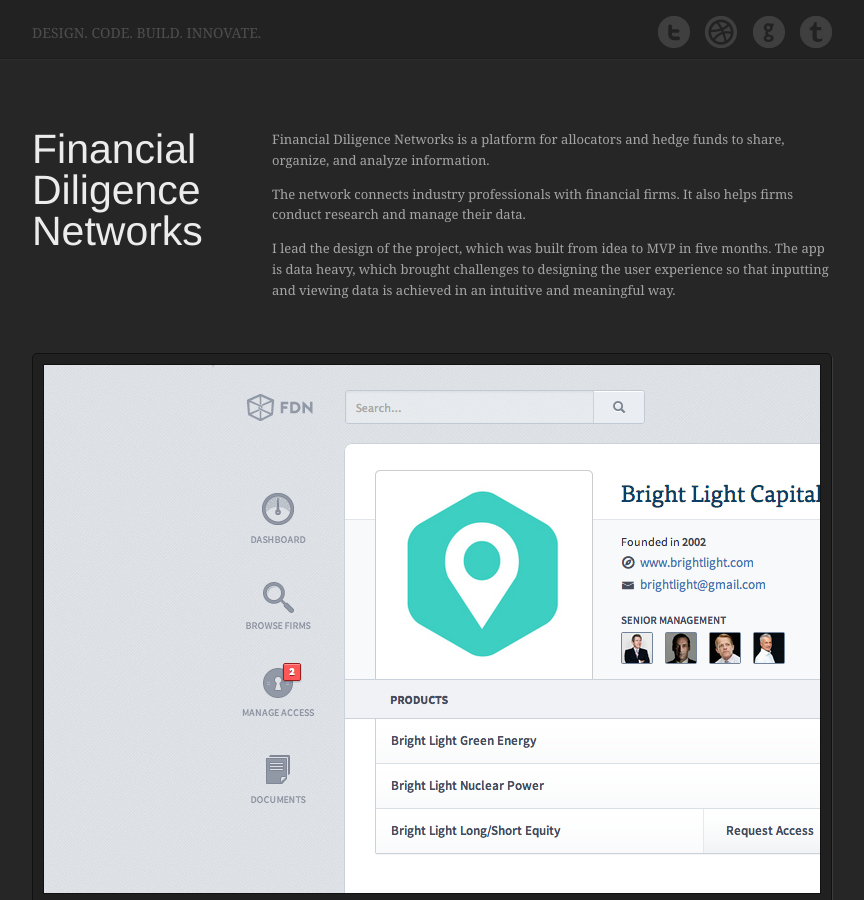
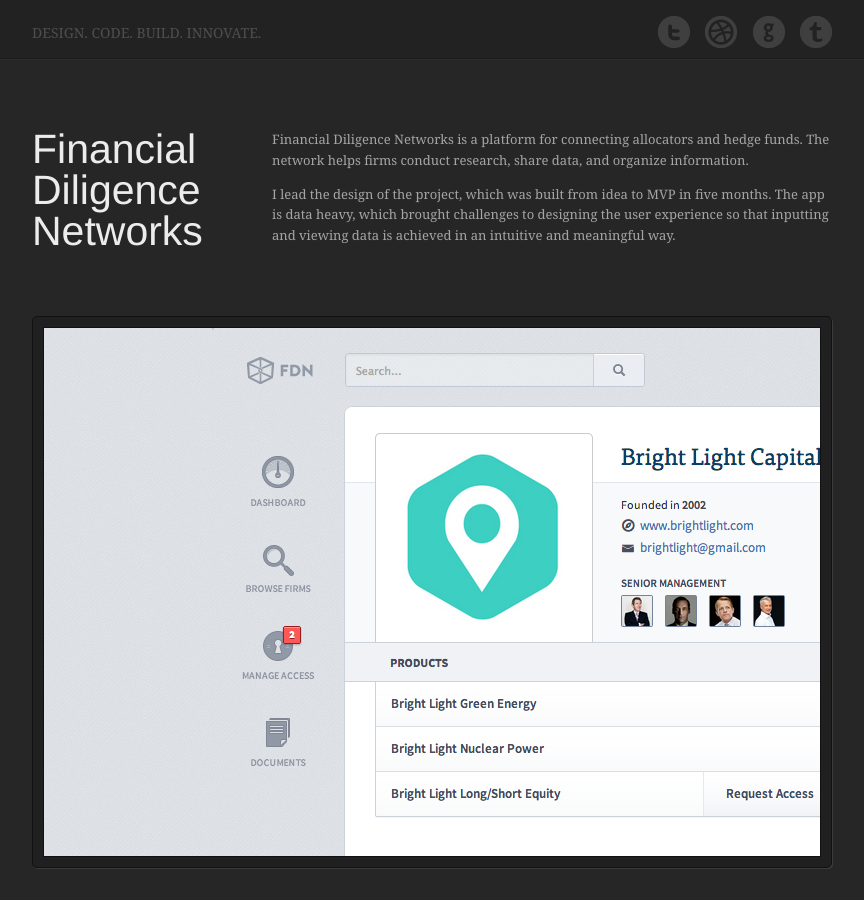
Before and after one commit to plapier/plapier.github.io, a Jekyll site: the page built from portfolio.html, in a window 1280 px wide and 900 px high. Shown: the whole window, without its empty margins (208-1072 px from the left). Built offline with Jekyll 4.4.1, drawn with Linux system fonts in a browser that asks for light colours; nearby versions of some CDN libraries; Markdown is read by kramdown in place of the engine named in the settings.

Commit message:
Updated FDN description

```diff
--- a/portfolio.html
+++ b/portfolio.html
@@ -7,8 +7,7 @@ title: portfolio
     <figcaption>
       <header>Financial Diligence Networks</header>
       <div class="description">
-        <p>Financial Diligence Networks is a platform for allocators and hedge funds to share, organize, and analyze information.</p>
-        <p>The network connects industry professionals with financial firms. It also helps firms conduct research and manage their data.</p>
+        <p>Financial Diligence Networks is a platform for connecting allocators and hedge funds. The network helps firms conduct research, share data, and organize information. </p>
         <p>I lead the design of the project, which was built from idea to MVP in five months. The app is data heavy, which brought challenges to designing the user experience so that inputting and viewing data is achieved in an intuitive and meaningful way.</p>
       </div>
     </figcaption>
```
